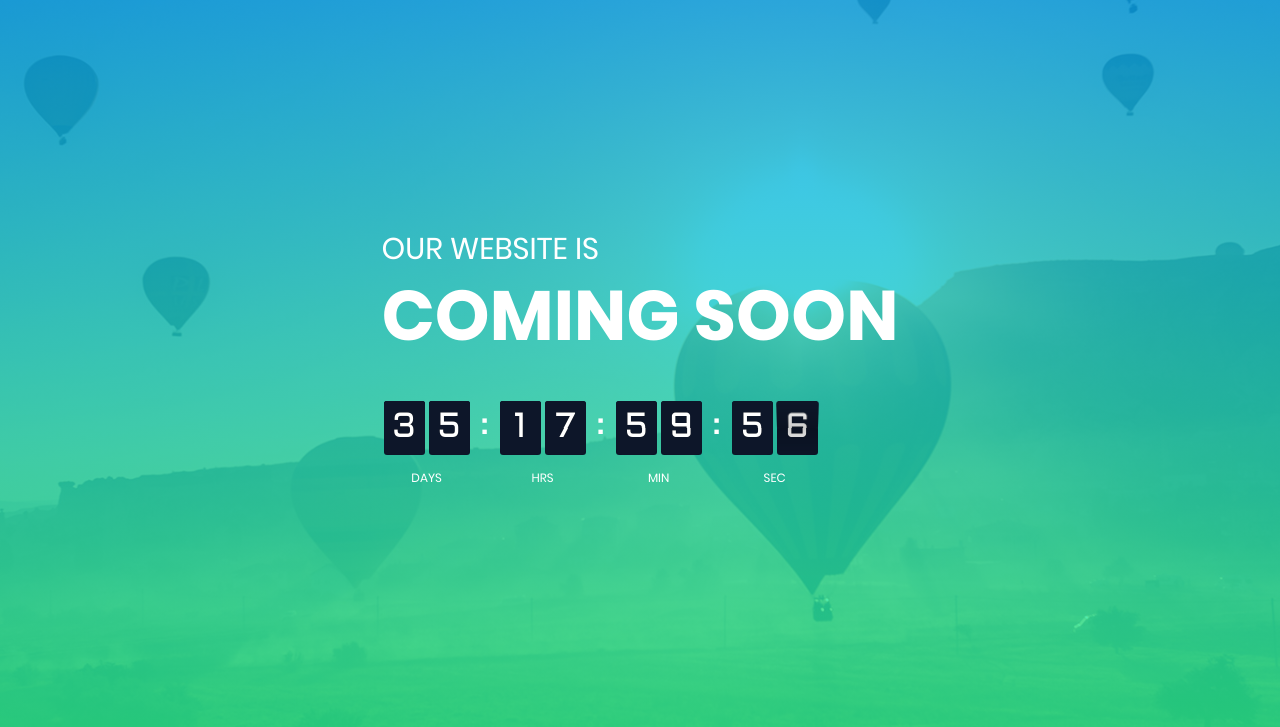
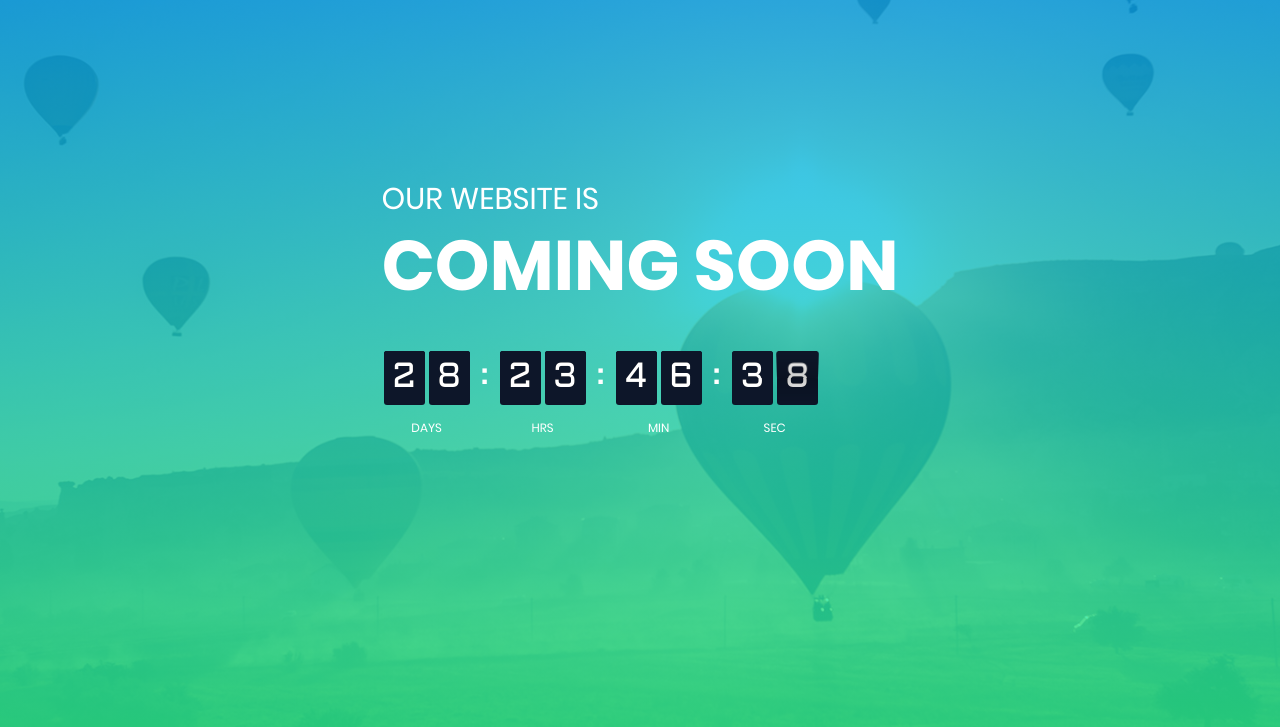
Before and after one commit to angkasaworldwide/angkasaworldwide.github.io, a plain HTML site: page index.html in a window 1280 px wide. Shown: the part 73-800 px from the top of the page. Drawn offline with Linux system fonts and the light colour scheme.

Commit message:
Time
Update time / comment subscribe

```diff
--- a/index.html
+++ b/index.html
@@ -25,7 +25,7 @@
 
 
 	<div class="bg-img1 size1 overlay1 p-t-24" style="background-image: url('images/bg01.jpg');">
-		<div class="flex-w flex-sb-m p-l-80 p-r-74 p-b-175 respon5">
+		<div class="flex-w flex-sb-m p-l-80 p-r-74 p-b-125 respon5">
 			<div class="wrappic1 m-r-30 m-t-10 m-b-10">
 				<a href="#"><img src="images/icons/logo.png" alt="LOGO"></a>
 			</div>
@@ -109,13 +109,13 @@
 		$('.cd100').countdown100({
 			/*Set Endtime here*/
 			/*Endtime must be > current time*/
-			endtimeYear: 0,
-			endtimeMonth: 0,
-			endtimeDate: 35,
-			endtimeHours: 18,
+			endtimeYear: 2018,
+			endtimeMonth: 11,
+			endtimeDate: 01,
+			endtimeHours: 12,
 			endtimeMinutes: 0,
 			endtimeSeconds: 0,
-			timeZone: ""
+			timeZone: "Asia/Kuala_Lumpur"
 			// ex:  timeZone: "America/New_York"
 			//go to " http://momentjs.com/timezone/ " to get timezone
 		});
```
